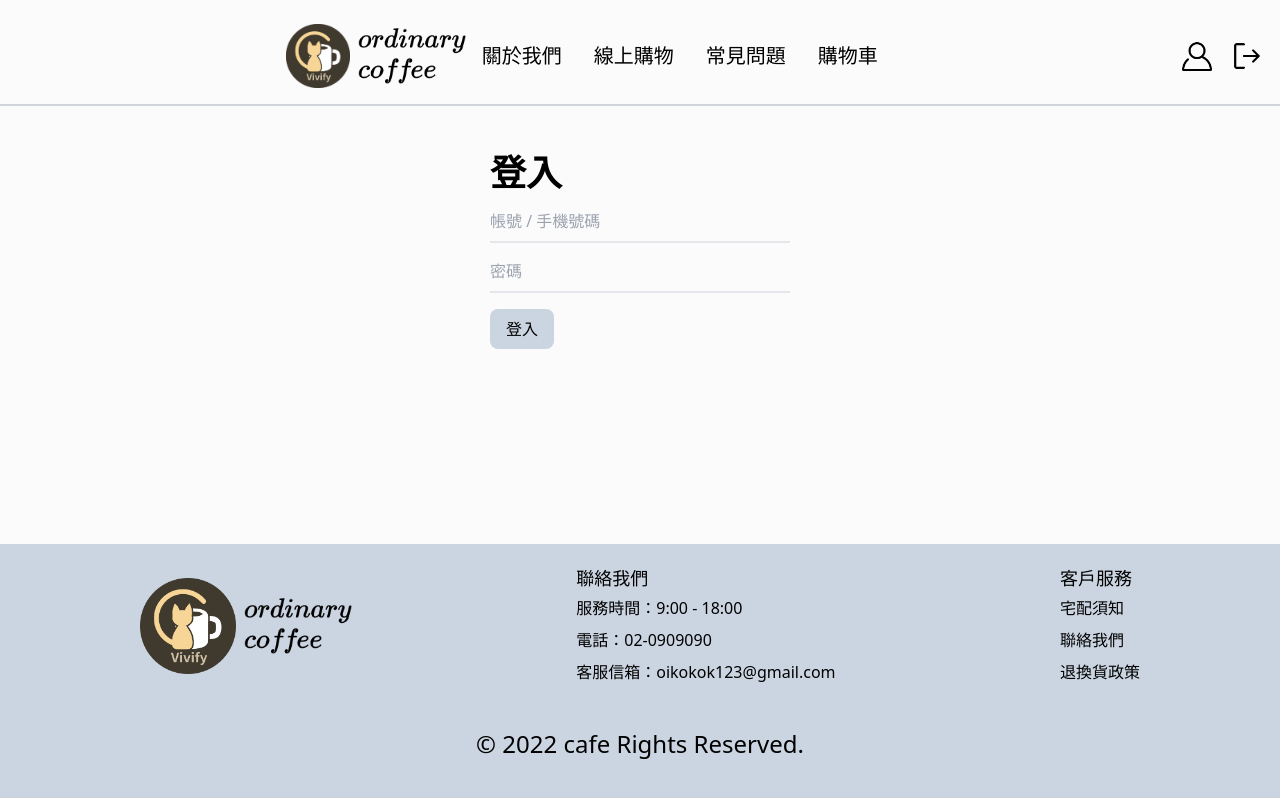
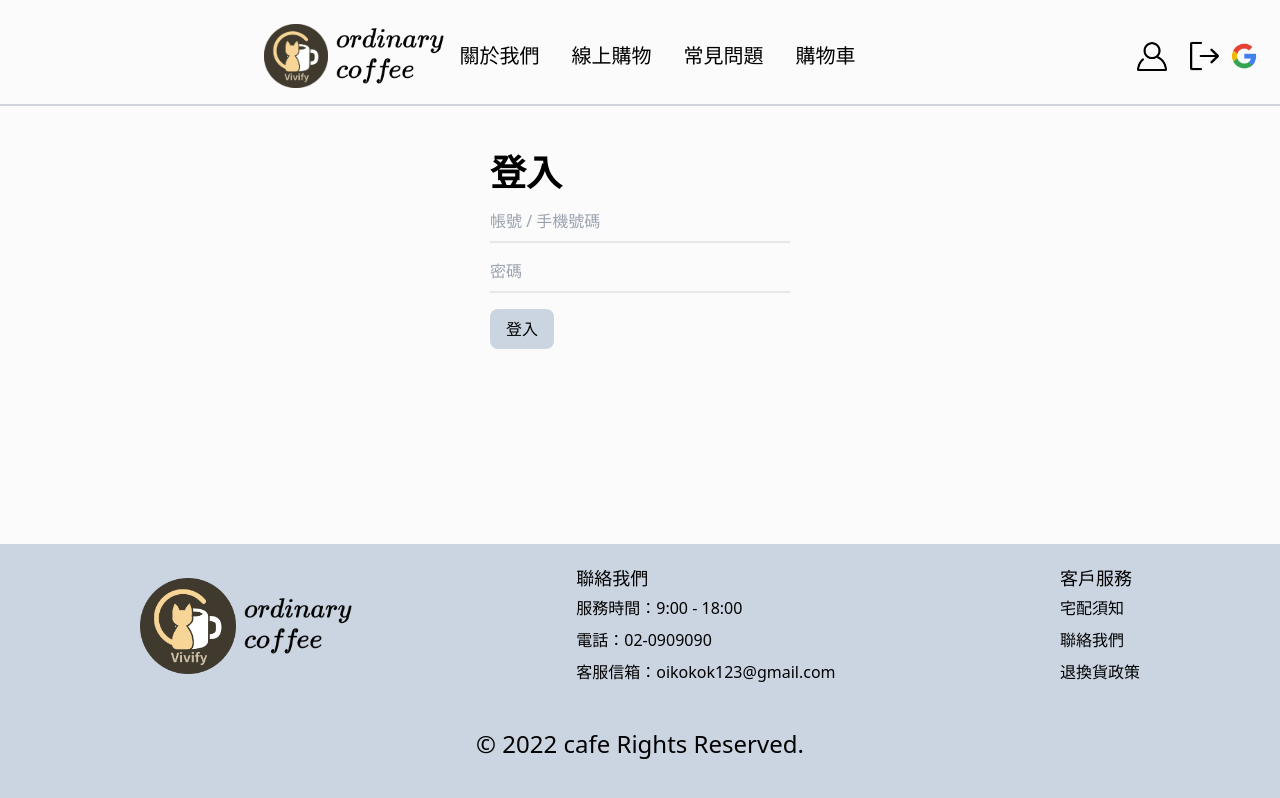
Before and after one commit to ryouske1213/vite3-coffee, a Vue app: page /Login/index in a window 1280 px wide. Built offline with nearby package versions, Linux system fonts and the light colour scheme; what vue3-google-login would draw is missing.

Commit message:
feat: 新增 google token

```diff
--- a/index.html
+++ b/index.html
@@ -4,8 +4,6 @@
     <meta charset="UTF-8" />
     <link rel="icon" type="image/svg+xml" href="/vite.svg" />
     <meta name="viewport" content="width=device-width, initial-scale=1.0" />
-    <script src="https://kit.fontawesome.com/674c2d22a2.js" crossorigin="anonymous"></script>
-    <script src="https://accounts.google.com/gsi/client" async></script>
     <title>Vite + Vue</title>
   </head>
   <body>
--- /dev/null
+++ b/src/components/Login.vue
@@ -0,0 +1,67 @@
+<script setup>
+import GoogleLogin from '../components/googleLogin.vue'
+import { useAuthStore } from "../store/auth";
+import { useRouter, useRoute } from "vue-router";
+import { ref, reactive } from "vue";
+
+
+const authStore = useAuthStore()
+const router = useRouter()
+const pictureState = sessionStorage.getItem('token', authStore.login)
+
+
+const singIn = () => {
+
+  //localhost member
+  sessionStorage.setItem('token', authStore.singOut)
+  router.push('/Login/index')
+
+  // google
+  console.log(google.accounts.id.disableAutoSelect());
+  google.accounts.id.disableAutoSelect();
+  sessionStorage.removeItem("GoogleToken");
+}
+
+function handleCredentialResponse(response) {
+  sessionStorage.setItem("GoogleToken", response.credential);
+}
+
+const login = () => {
+  google.accounts.id.initialize({
+    client_id:
+      "910439474234-ahak6bt5f0qovg60ktpnpjad3ombn9gk.apps.googleusercontent.com",
+    callback: handleCredentialResponse,
+  });
+  google.accounts.id.renderButton();
+  google.accounts.id.prompt(); // also display the One Tap dialog
+};
+</script>
+
+<template>
+  <div>
+    <div class="flex items-center mt-4">
+      <button class="w-full pr-4">
+        <router-link to="/Login/index">
+          <img class="w-10" src="../../public/image/member.png" alt="" />
+        </router-link>
+      </button>
+      <button @click="singIn" class="w-full">
+        <img
+          class="w-10 mr-4"
+          src="../../public/image/sign-out-icon.png"
+          alt=""
+        />
+      </button>
+      <!-- <button>
+        <div @click="login" class="w-10 flex items-center mr-4">
+          <img class="" src="../../public/image/google-icon.png" alt="">
+        </div>
+      </button> -->
+      <GoogleLogin />
+    </div>
+  </div>
+
+
+</template>
+
+<style scoped></style>
--- a/src/components/googleLogin.vue
+++ b/src/components/googleLogin.vue
@@ -1,66 +1,25 @@
 <script setup>
-const callback = (response) => {
-  // This callback will be triggered when the user selects or login to
-  // his Google account from the popup
-  console.log("Handle the response", response)
+
+function handleCredentialResponse(response) {
+  sessionStorage.setItem("GoogleToken", response.credential);
 }
-// function handleCredentialResponse(response) {
-//     // decodeJwtResponse() is a custom function defined by you
-//     // to decode the credential response.
-//     const responsePayload = decodeJwtResponse(response.credential);
 
-//     console.log("ID: " + responsePayload.sub);
-//     console.log('Full Name: ' + responsePayload.name);
-//     console.log('Given Name: ' + responsePayload.given_name);
-//     console.log('Family Name: ' + responsePayload.family_name);
-//     console.log("Image URL: " + responsePayload.picture);
-//     console.log("Email: " + responsePayload.email);
-//  }
-
-// window.onload = function () {
-//     google.accounts.id.initialize({
-//         client_id: '319306204460-t7auk281d5j677oqd4ei1bgotebscp3e.apps.googleusercontent.com',
-//         callback: handleCredentialResponse
-//     });
-//     google.accounts.id.prompt();
-// }
+const login = () => {
+  google.accounts.id.initialize({
+    client_id:
+      "910439474234-ahak6bt5f0qovg60ktpnpjad3ombn9gk.apps.googleusercontent.com",
+    callback: handleCredentialResponse,
+  });
+  //   google.accounts.id.renderButton();
+  google.accounts.id.prompt(); // also display the One Tap dialog
+};
 </script>
 
 <template>
   <div>
-    <!-- <div
-      id="g_id_onload"
-      data-client_id="319306204460-t7auk281d5j677oqd4ei1bgotebscp3e.apps.googleusercontent.com"
-      data-context="signin"
-      data-ux_mode="popup"
-      data-login_uri="https://localhost:3000"
-      data-auto_prompt="false"
-    ></div>
-
-    <div
-      class="g_id_signin"
-      data-type="icon"
-      data-shape="square"
-      data-theme="outline"
-      data-text="signin_with"
-      data-size="large"
-    ></div> -->
-    <!-- <GoogleLogin :callback="callback"/> -->
-    <div id="g_id_onload"
-     data-client_id="910439474234-oc2mige9dhidjqcq6kuqeq4c0d81maj6.apps.googleusercontent.com"
-     data-context="signin"
-     data-ux_mode="popup"
-     data-login_uri="http://127.0.0.1:5173"
-     data-auto_prompt="false">
-</div>
-
-<div class="g_id_signin"
-     data-type="icon"
-     data-shape="square"
-     data-theme="outline"
-     data-text="signin_with"
-     data-size="large">
-</div>
+    <button @click="login" class="w-10 flex items-center mr-4">
+      <img class="" src="../../public/image/google-icon.png" alt="" />
+    </button>
   </div>
 </template>
 
--- a/src/components/header_1.vue
+++ b/src/components/header_1.vue
@@ -1,21 +1,12 @@
 <script setup>
-import google from "../components/googleLogin.vue"
+import Login from '../components/Login.vue'
 import dropdownWindow from "../components/dropdown.vue";
 import { useAuthStore } from "../store/auth";
 import { useRouter, useRoute } from "vue-router";
 import { ref } from "vue";
 
-const authStore = useAuthStore()
+
 const isOpen = ref(false);
-const router = useRouter()
-const pictureState = sessionStorage.getItem('token', authStore.login)
-
-// console.log(pictureState)
-
-const login = () => {
-  sessionStorage.setItem('token', authStore.singOut)
-  router.push('/Login/index')
-}
 
 const openDropdown = () => {
   isOpen.value = true;
@@ -75,19 +66,7 @@ const closeDropdown = () => {
           </div>
         </div>
       </div>
-      <div class="flex items-center mt-4">
-        <button class="w-full pr-4">
-          <router-link to="/Login/index">
-            <img class="w-10" src="../../public/image/member.png" alt="" />
-          </router-link>
-        </button>
-        <button @click="login" class="w-full pr-4">
-          <img class="w-10" src="../../public/image/sign-out-icon.png" alt="">
-        </button>
-        <div>
-          <google />
-        </div>
-      </div>
+      <Login />
     </div>
     <div class="border-b-2 border-b-gray-300 mt-2"></div>
     <!-- <dropdownWindow v-if="isOpen" /> -->
--- a/src/main.js
+++ b/src/main.js
@@ -1,17 +1,16 @@
 import { createApp } from 'vue'
 import { createPinia } from 'pinia'
-import vue3GoogleLogin from 'vue3-google-login';
 import App from './App.vue'
 import './style.css'
 import router from './router'
+import vue3GoogleLogin from 'vue3-google-login'
 
 const pinia = createPinia()
-
 const app = createApp(App);
 
 app.use(vue3GoogleLogin, {
-    clientId: '910439474234-oc2mige9dhidjqcq6kuqeq4c0d81maj6.apps.googleusercontent.com'
-  })
+  clientId: '910439474234-ahak6bt5f0qovg60ktpnpjad3ombn9gk.apps.googleusercontent.com'
+})
 
 app.use(router)
 app.use(pinia)
--- a/src/store/google.js
+++ /dev/null
@@ -1,20 +0,0 @@
-function handleCredentialResponse(response) {
-    // decodeJwtResponse() is a custom function defined by you
-    // to decode the credential response.
-    const responsePayload = decodeJwtResponse(response.credential);
-
-    console.log("ID: " + responsePayload.sub);
-    console.log('Full Name: ' + responsePayload.name);
-    console.log('Given Name: ' + responsePayload.given_name);
-    console.log('Family Name: ' + responsePayload.family_name);
-    console.log("Image URL: " + responsePayload.picture);
-    console.log("Email: " + responsePayload.email);
- }
-
-window.onload = function () {
-    google.accounts.id.initialize({
-        client_id: '319306204460-t7auk281d5j677oqd4ei1bgotebscp3e.apps.googleusercontent.com',
-        callback: handleCredentialResponse
-    });
-    google.accounts.id.prompt();
-}
--- a/vite.config.js
+++ b/vite.config.js
@@ -12,8 +12,5 @@ export default defineConfig(() => {
         '@': path.resolve(__dirname, 'src'),
       }
     },
-    server: {
-      cors: true,
-    },
   }
 })
```
Also changed, not shown: viteServer.js (added, +18 -0 lines), public/image/google-icon.png (added).
